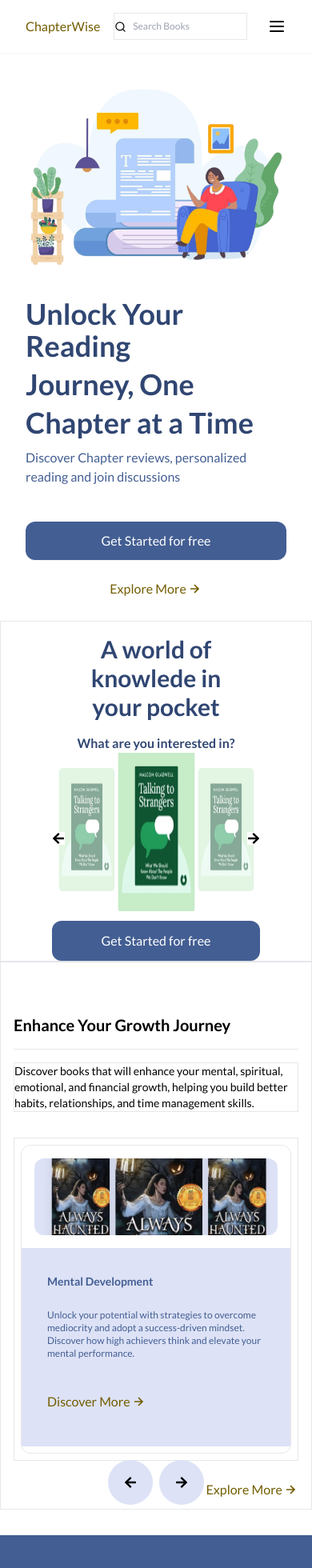
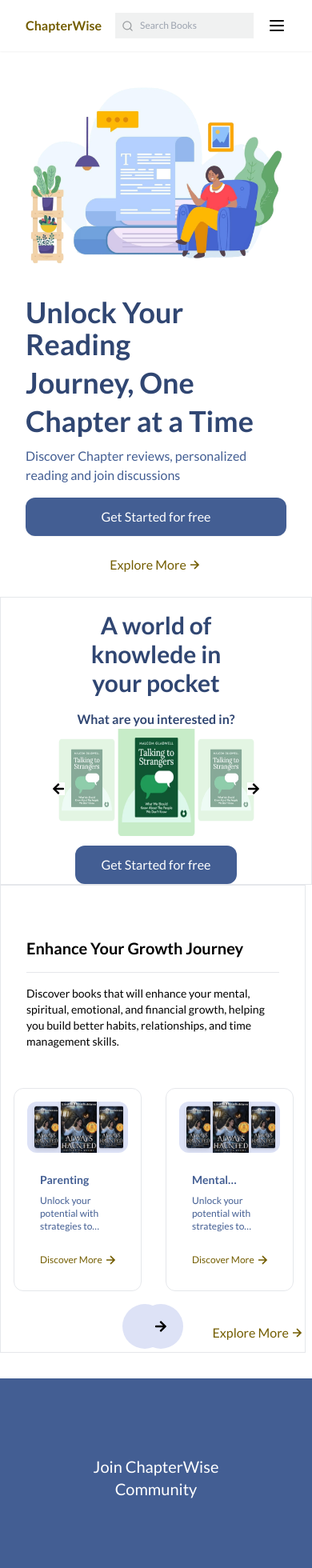
Before and after one commit to Deepseed06/chapterwise, a Next.js app: page / in a window 390 px wide. Shown: the top 1960 px of the page at 80% size. Built offline with nearby package versions, Linux system fonts and the light colour scheme.

Commit message:
responsive layout

```diff
--- a/src/app/components/Button.jsx
+++ b/src/app/components/Button.jsx
@@ -1,9 +1,9 @@
 import React from 'react'
 
-const Button = ({color, text}) => {
+const Button = ({color, text, width}) => {
 
   return (
-    <div className={`bg-${color} p-4 border
+    <div className={`bg-${color} p-4 w-${width} border
      border-${color} text-white rounded-xl text-center`}>{text}</div>
 
   )
--- a/src/app/components/Card.jsx
+++ b/src/app/components/Card.jsx
@@ -3,13 +3,14 @@ import Link from 'next/link';
 import { BiRightArrowAlt } from 'react-icons/bi';
 import Button from "./Button"
 import { Rating } from '@mui/material';
+import { cn } from '@/lib/utils';
 
-const Card = ({ imageUrl, title, description, category, ratingValue, exploreText, buttonText }) => {
+const Card = ({ imageUrl, title, description, category, ratingValue, exploreText, buttonText, className }) => {
   return (
-    <div className=" border text-left rounded-xl overflow-hidden max-w-sm">
+    <div className={cn('border text-left rounded-xl overflow-hidden min-w-40 lg:w-full min-h-52', className)}>
         {
            imageUrl &&
-          <div className="relative m-4  md:m-8 h-24 md:h-64 text-left ">
+          <div className="relative m-4  md:m-8 h-16 md:h-48 text-left ">
               <Image
               src={imageUrl}
               alt={title}
@@ -19,9 +20,9 @@ const Card = ({ imageUrl, title, description, category, ratingValue, exploreText
               />
           </div>
         }
-      <div className=" bg-[#DDE2F6] px-8 py-8 mb-2 text-xs md:text-sm">
-        <h3 className="font-bold text-signup text-sm md:text-xl mb-2 text-primary text-nowrap">{title}</h3>
-        <p className="text-muted-foreground text-signup py-4 ">{description}</p>
+      <div className="  px-8 py-2 lg:py-8  mb-2 text-xs md:text-sm">
+        <h3 className="font-bold text-signup text-sm md:text-xl mb-2 text-wrap line-clamp-1  xl:line-clamp-none">{title}</h3>
+        <p className="line-clamp-3 lg:py-4  text-signup text-wrap  xl:line-clamp-none ">{description}</p>
         <p className='text-xs font-semibold text-login'>{category}</p>
         {
           ratingValue && category ?
@@ -38,13 +39,13 @@ const Card = ({ imageUrl, title, description, category, ratingValue, exploreText
            {
             exploreText ?  <Link href={"/"}  >
             <button
-              className="mt-3 w-full py-3 rounded-xl  transparent text-base md:text-xl flex items-center  font-medium text-login
-              focus:outline-none sm:mt-0  sm:flex-shrink-0 sm:inline-flex sm:items-center sm:w-auto"
+              className="mt-3 w-full py-3 rounded-xl  text-xs text-nowrap
+              md:text-xl flex items-center  font-medium text-login"
             >
               {exploreText}
               <span className='text-xl'> <BiRightArrowAlt/> </span>
             </button>
-      </Link> : <Button text={buttonText} color="signup" />
+      </Link> : <Button text={buttonText} color="signup" width={48} />
            }
       </div>
     </div>
--- a/src/app/components/Carousel.jsx
+++ b/src/app/components/Carousel.jsx
@@ -67,11 +67,11 @@ function Carousel() {
       <h2 className="text-3xl py-4 lg:text-5xl ">A world of knowlede in <br /> your pocket</h2>
       <p>What are you interested in?</p>
       </div>
-    <div className=" text-center lg:py-16 ">
+    <div className="container text-center lg:py-16 ">
       <Slider {...settings} >
         {images.map((img, idx) => (
           <div className={idx === imageIndex ? "slide activeSlide" : "slide"} key={idx}>
-            <Image src={img} alt={img} className="img"/>
+            <Image src={img} alt={img} width={500} height={900} className="img"/>
           </div>
         ))}
       </Slider>
@@ -79,9 +79,8 @@ function Carousel() {
     <Link href={"/"}>
                 <button
                   type="submit"
-                  className="mt-3  w-full px-14 py-3 border border-transparent text-base font-medium rounded-xl
-                  text-white bg-signup shadow-sm hover:bg-primary/90 focus:outline-none
-                  sm:mt-0 sm:ml-3 sm:flex-shrink-0 sm:inline-flex sm:items-center sm:w-auto"
+                  className="mt-3  px-8 py-3  text-base font-medium rounded-xl
+                  text-white bg-signup"
                 >
                   Get Started for free
                 </button>
--- a/src/app/components/CategoryCarousel.css
+++ b/src/app/components/CategoryCarousel.css
@@ -5,6 +5,7 @@
   width: 100%;
   margin: 0 auto;
   height: auto;
+
 
 }
 .slick-track {
@@ -60,11 +61,11 @@
 
 
 }
-@media (min-width:400px) {
+@media (min-width:350px) {
   .slide .img {
     width: 48rem;
     margin: 0 auto;
-    height: 12rem;
+    height: 8rem;
   }
   .forward {
     right: 40%;
--- a/src/app/components/CategoryCarousel.jsx
+++ b/src/app/components/CategoryCarousel.jsx
@@ -45,7 +45,7 @@ const images = ["Mental Development", "Financial Development", "Emotional Develo
           infinite: true,
           lazyLoad: true,
           speed: 300,
-          slidesToShow: 2,
+          slidesToShow: 3,
           centerMode: true,
           centerPadding: 0,
           nextArrow: <NextArrow />,
@@ -55,12 +55,12 @@ const images = ["Mental Development", "Financial Development", "Emotional Develo
       }
     },
       {
-        breakpoint: 400,
+        breakpoint: 500,
         settings: {
           infinite: true,
           lazyLoad: true,
           speed: 300,
-          slidesToShow: 1,
+          slidesToShow: 2,
           centerMode: true,
           centerPadding: 0,
           nextArrow: <NextArrow />,
@@ -75,23 +75,25 @@ const images = ["Mental Development", "Financial Development", "Emotional Develo
 
 
   return (
-    <div className="px-4 lg:px-24 text-center border lg:-mt-16">
-      <div className=" py-8   ">
+    <div className=" mr-2 lg:px-24 text-center border lg:-mt-16">
+      <div className=" py-8 px-8   ">
       <h2 className="text-xl font-semibold py-4 my-4 lg:text-2xl text-left border-b ">Enhance Your Growth Journey</h2>
-      <p className="text-sm border text-left">Discover books that will enhance your mental, spiritual, emotional, and financial growth,
+      <p className="text-sm text-left">Discover books that will enhance your mental, spiritual, emotional, and financial growth,
          helping you build better habits, relationships,
         and time management skills.</p>
       </div>
-    <div className="grid grid-cols-1 border text-center ">
+    <div className=" text-center ">
       <Slider {...settings} >
         {images.map((img, idx) => (
-           <div key={idx} className="p-2 lg:p-2">
+           <div key={idx} className=" p-4 lg:p-2">
             <Card
             key={idx}
             title={img}
             imageUrl={Journey}
             exploreText="Discover More"
-            description={"Unlock your potential with strategies to overcome mediocrity and adopt a success-driven mindset. Discover how high achievers think and elevate your mental performance."}
+            description="Unlock your potential with strategies to overcome
+            mediocrity and adopt a success-driven mindset. Discover how high
+            achievers think and elevate your mental performance."
             />
             </div>
         ))}
--- a/src/app/components/ExploreButton.jsx
+++ b/src/app/components/ExploreButton.jsx
@@ -7,7 +7,8 @@ const ExploreButton = () => {
     <div>
          <Link href={"/"}  >
                 <button
-                  className="mt-3 w-full py-3 transparent text-base md:text-xl flex items-center justify-center font-medium text-login
+                  className="mt-3 w-full py-3 transparent text-base md:text-xl flex items-center
+                  justify-center font-medium text-login
                    focus:outline-none sm:mt-0 sm:ml-3 sm:flex-shrink-0 sm:inline-flex sm:items-center sm:w-auto"
                 >
                   Explore More
--- a/src/app/components/Header.jsx
+++ b/src/app/components/Header.jsx
@@ -27,7 +27,7 @@ export default function Header() {
         <div className="flex justify-between  items-center py-4  ">
           <div className="flex justify-start lg:flex-1">
             <Link href="/">
-                <span className=' text-login lg:text-3xl '>ChapterWise</span>
+                <span className=' text-login lg:text-3xl font-semibold '>ChapterWise</span>
             </Link>
           </div>
             <div className='md:hidden'>
@@ -43,35 +43,35 @@ export default function Header() {
               <MenuIcon className="h-6 w-6" aria-hidden="true" />
             </button>
           </div>
-          <nav className="hidden  md:justify-center w-full md:flex lg:flex xl:justify-center md:text-xs lg:text-base  space-x-6">
+          <nav className="hidden text-signup  md:justify-center w-full font-semibold md:flex lg:flex xl:justify-center md:text-xs xl:text-base  space-x-6">
 
           <DropdownMenu>
             <DropdownMenuTrigger asChild>
-            <Link href="/features" className=" flex items-center  font-medium text-primary hover:text-primary-foreground">
+            <Link href="/features" className=" flex items-center  ">
               Discover <span> <RiArrowDropDownFill/></span>
             </Link>
             </DropdownMenuTrigger>
-            <DropdownMenuContent className=" p-4 flex flex-col space-y-2 items-start rounded-lg bg-white">
+            <DropdownMenuContent className=" p-4 space-x-6 flex flex-col space-y-2 items-start rounded-lg bg-white">
               <Dropdown/>
             </DropdownMenuContent>
             </DropdownMenu>
-            <Link href="/features" className=" font-medium text-primary hover:text-primary-foreground">
+            <Link href="/features" className=" hover:border-b-2 pb-2 pt-2 border-black hover:drop-shadow-[2px_2px_25px_rgb(0,0,225)]">
               Community
             </Link>
-            <Link href="/pricing" className=" font-medium text-primary hover:text-primary-foreground">
+            <Link href="/pricing" className="hover:border-b-2 pb-2 pt-2 border-black hover:drop-shadow-[2px_2px_25px_rgb(0,0,225)]">
               About Us
             </Link>
-            <Link href="/about" className="font-medium text-primary hover:text-primary-foreground">
+            <Link href="/about" className="hover:border-b-2 pb-2 pt-2 border-black hover:drop-shadow-[2px_2px_25px_rgb(0,0,225)]">
               Blog
             </Link>
-            <Link href="/contact" className="font-medium text-primary hover:text-primary-foreground">
+            <Link href="/contact" className="hover:border-b-2 pb-2 pt-2 border-black hover:drop-shadow-[2px_2px_25px_rgb(0,0,225)]">
               Contact Us
             </Link>
           </nav>
-          <div className='hidden lg:block  md:block w-64 lg:w-96'><SearchBar/></div>
-          <div className="hidden space-x-4 md:flex items-center text-xs lg:flex lg:text-base justify-between  md:flex-1">
+          <div className='hidden lg:block  md:block w-64 lg:w-96 mx-4'><SearchBar/></div>
+          <div className="hidden space-x-2 md:flex items-center text-xs lg:flex xl:text-base justify-between  md:flex-1">
             <Link
-              href="/login"
+              href="/auth"
               className="border border-login text-login whitespace-nowrap inline-flex items-center justify-center px-4 py-2   rounded-sm shadow-sm "
               >
               Login
@@ -91,7 +91,7 @@ export default function Header() {
           <div className="rounded-lg shadow-lg ring-1 ring-black ring-opacity-5 bg-[#F9F9F9] divide-y-2 divide-muted">
             <div className="pt-5 pb-6 px-5">
               <div className="flex items-center justify-between">
-                <div>
+                <div className='font-semibold text-login'>
                  ChapterWise
                 </div>
                 <div className="-mr-2">
--- a/src/app/components/Hero.jsx
+++ b/src/app/components/Hero.jsx
@@ -27,17 +27,16 @@ export default function Hero() {
                 <span className="block text-[#304672]">Chapter at a Time</span>
               </span>
             </h1>
-            <p className="mt-3 text-signup sm:mt-5 sm:text-xl lg:text-lg xl:text-xl">
+            <p className="mt-3 text-signup sm: sm:text-xl lg:text-lg xl:text-xl">
               Discover Chapter reviews, personalized reading and join discussions
             </p>
-            <div className="mt-8 sm:max-w-lg sm:mx-auto sm:text-center  lg:text-left lg:mx-0 lg:flex ">
+            <div className="mt-4 sm:max-w-lg sm:mx-auto sm:text-center  lg:text-left lg:mx-0 lg:flex ">
 
                 <Link href={"/"}>
                 <button
                   type="submit"
-                  className="mt-3 rounded-xl w-full px-10 py-3 text-base font-medium
-                  text-white bg-signup shadow-sm
-                  sm:mt-0  sm:flex-shrink-0 sm:inline-flex sm:items-center sm:w-auto"
+                  className=" rounded-xl w-full px-10 py-3 text-base font-medium
+                  text-white bg-signup shadow-sm "
                 >
                   Get Started for free
                 </button>
--- a/src/app/components/SearchBar.jsx
+++ b/src/app/components/SearchBar.jsx
@@ -2,9 +2,9 @@ import React from 'react'
 import { SearchIcon } from 'lucide-react'
 const SearchBar = () => {
   return (
-    <div className='flex items-center border  mx-2 text-xs lg:text-sm'>
-      <span className=''><SearchIcon size={15}/></span>
-        <input type="text" placeholder='Search Books ' className='p-2 w-full text-xs outline-none  lg:text-sm'/>
+    <div className='flex items-center bg-[#F0F1F1] ml-2 max-w-96 text-xs lg:text-sm'>
+      <span className='pl-2 opacity-50  '><SearchIcon size={15} color='#42474C'/></span>
+        <input type="text" placeholder='Search Books ' className='p-2 w-full text-xs outline-none bg-[#F0F1F1]  lg:text-sm'/>
     </div>
   )
 }
--- a/src/app/components/Trending.jsx
+++ b/src/app/components/Trending.jsx
@@ -5,11 +5,11 @@ import Link from "next/link";
 import ExploreButton from "./ExploreButton"
 
 const CategoryCarousel = () => {
-const images = ["Mental Development", "Financial Development", "Emotional Development" , "Spiritual Development", "Parenting"];
+const images = ["What Book Changed Your Life?", "Best Book Of the Year!", "Share Your Reading Goals"];
 
 
   return (
-    <div className="px-4 lg:px-24 text-center lg:-mt-16">
+    <div className="px-4 lg:px-24 text-center lg:mb-20 lg:-mt-16">
       <div className=" py-8   ">
       <h2 className="text-xl font-semibold py-4 lg:my-4 lg:text-2xl
       text-left border-b ">Connect with Like-Minded Readers</h2>
@@ -21,12 +21,14 @@ const images = ["Mental Development", "Financial Development", "Emotional Develo
       </div>
     <div className="container text-center grid grid-cols-1 gap-10 md:grid-cols-2 lg:grid-cols-3 ">
 
-        {images.map((img) => (
-          <div key={img.index}>
+        {images.map((text) => (
+          <div key={text.index}>
 
             <Card
+
             buttonText= 'Join the Conversation'
-            title={img}
+            title={text}
+            className='bg-[#DDE2F6] text-nowrap'
             description="Unlock your potential with strategies to overcome mediocrity and adopt
             a success-driven mindset. Discover how high achievers think and elevate your mental
             performance."
```
Also changed, not shown: src/app/auth/page.tsx (added, +53 -0 lines).
